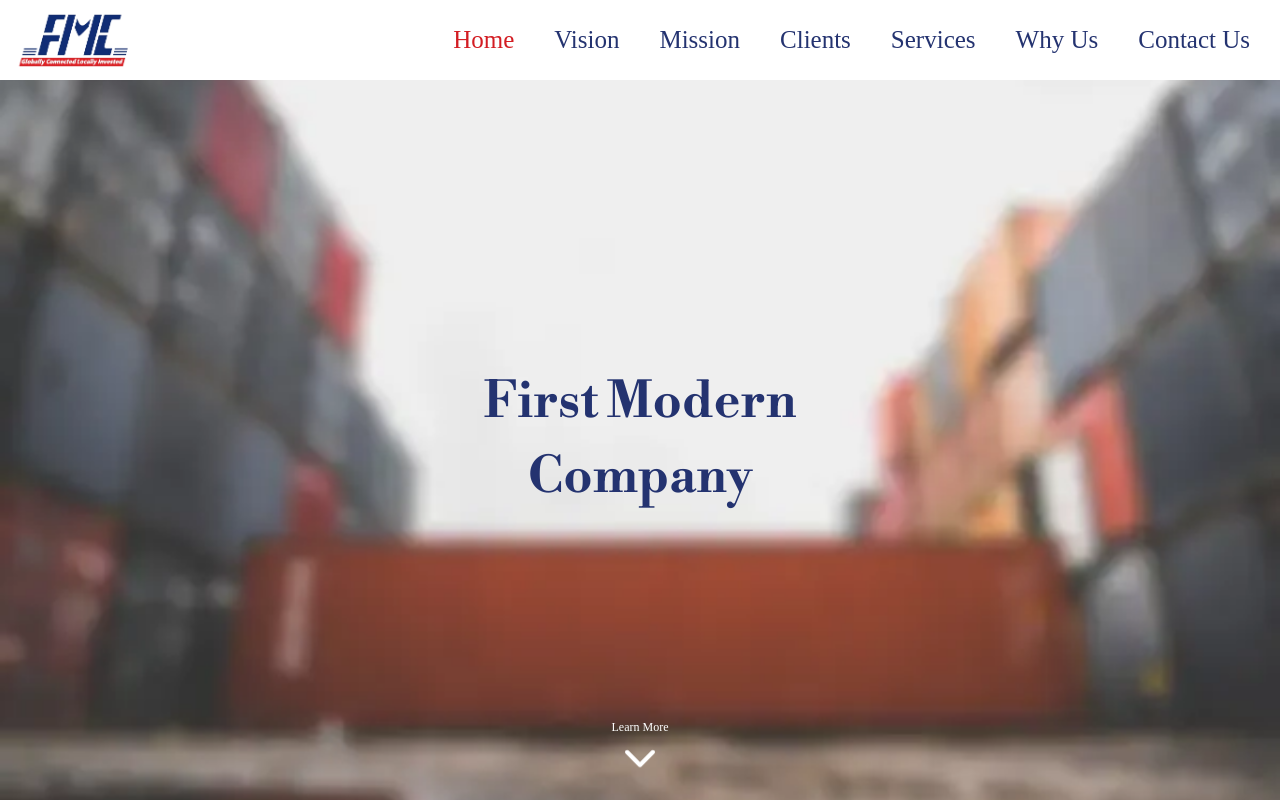
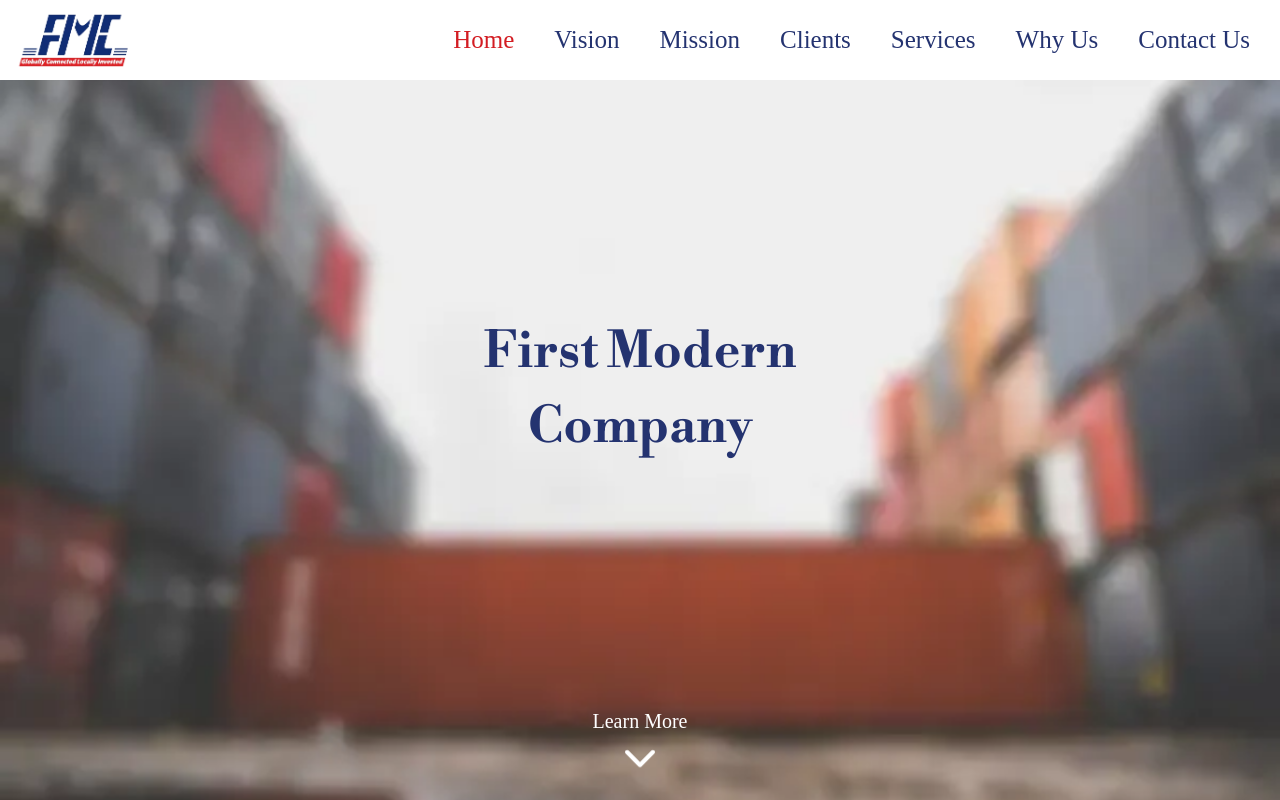
Before and after one commit to habibhamdoun/fmc-React, a React (Create React App) app: page / in a window 1280 px wide. Shown: the top 800 px of the page. Built offline with nearby package versions, Linux system fonts and the light colour scheme.

Commit message:
minor css fixes

```diff
--- a/src/index.css
+++ b/src/index.css
@@ -54,6 +54,7 @@ h6{
 }
 p {
   margin: 0;
+  font-size: 1.2rem;
 }
 input{
   font-size: 1.6rem;
@@ -78,7 +79,7 @@ a {
   text-decoration: none;
 }
 p{
-  font-size: 1.2rem;
+  font-size: 2rem;
 }
 input{
   font-size: 1.6rem;
@@ -486,7 +487,7 @@ input{
 .hero__header {
   font-size: 5rem;
   position: absolute;
-  top: 50%;
+  top: 43%;
   left: 50%;
   transform: translate(-50%, -50%);
   margin: 0;
@@ -514,6 +515,9 @@ input{
   flex-direction: column;
   justify-content: center;
   align-items: center;
+}
+.hero__link >p{
+  font-size: 2rem;
 }
 .hero__arrow {
   fill: white;
```
